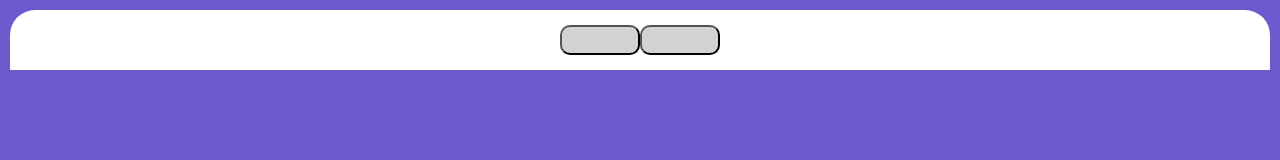
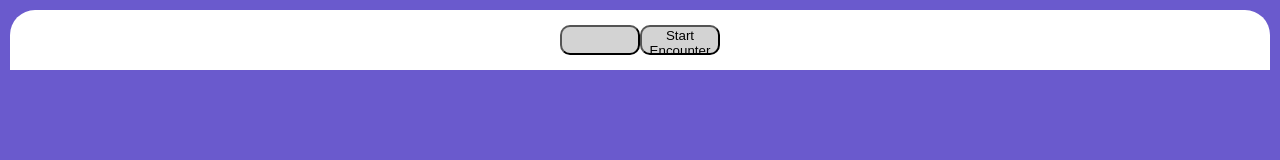
Before and after one commit to lekiy/DeckOfScrying, a React (Create React App) app: page / in a window 1280 px wide. Shown: the top 160 px of the page. Built offline with nearby package versions, Linux system fonts and the light colour scheme.

Commit message:
added rolling initative, and moving through turns

```diff
--- a/public/index.html
+++ b/public/index.html
@@ -28,6 +28,7 @@
   </head>
   <body>
     <noscript>You need to enable JavaScript to run this app.</noscript>
+    <script>console.disableYellowBox = true</script>
     <div id="root"></div>
     <!--
       This HTML file is a template.
--- a/src/component/encounter_tracker/Creature.js
+++ b/src/component/encounter_tracker/Creature.js
@@ -7,7 +7,7 @@ class Creature extends Component {
 
     render(){
         return (
-            <li className='creature'>
+            <li className='creature' style={this.props.active ? {'marginLeft': '-10px'} : {'marginLeft': '10px'}}>
                 <img src={this.props.thumbnail} />
                 <h3>{this.props.name}</h3>
                 <div>
--- a/src/component/encounter_tracker/EncounterTracker.js
+++ b/src/component/encounter_tracker/EncounterTracker.js
@@ -11,7 +11,9 @@ class EncounterTracker extends Component {
         let creature = <Creature thumbnail={process.env.PUBLIC_URL+'/swarm-of-spiders.png'} name='Swarm of Spiders' armor='10' hpMax='7' hpCurrent='7'/>;
         this.state = {
             creaturesList: [],
-            addCreatureModal: false
+            addCreatureModal: false,
+            encounterStarted: false,
+            encounterIndex: 0
         }
 
         this.toggleAddCreatureModal = this.toggleAddCreatureModal.bind(this);
@@ -19,7 +21,8 @@ class EncounterTracker extends Component {
         this.calcHP = this.calcHP.bind(this);
         this.buildImgURL = this.buildImgURL.bind(this);
         this.rollDice = this.rollDice.bind(this);
-        this.startEncounter = this.startEncounter(this);
+        this.startEncounter = this.startEncounter.bind(this);
+        this.nextTurn = this.nextTurn.bind(this);
     }
 
     toggleAddCreatureModal(){
@@ -47,7 +50,25 @@ class EncounterTracker extends Component {
     }
 
     startEncounter() {
+        if(this.state.creaturesList.length > 0){
+            let creatures = this.state.creaturesList.sort((a, b) => a.init - b.init);
+            creatures[0].active = true;
+            this.setState({creaturesList: this.state.creaturesList.sort((a, b) => a.init - b.init), encounterStarted: true});
+            console.log(this.state.encounterIndex);
+        }else{
+            console.log('no creatures in list', this.state.creaturesList);
+        }
 
+    }
+
+    nextTurn() {
+        this.setState({encounterIndex: this.state.encounterIndex+1, creaturesList: this.state.creaturesList.map((creature, i) => {
+            creature.active = false;
+            if(i === this.state.encounterIndex+1){
+                creature.active = true;
+            }
+            return creature;
+        })})
     }
 
     buildImgURL(string){
@@ -88,7 +109,7 @@ class EncounterTracker extends Component {
                 <Toolbar content={
                     <React.Fragment>
                         <button className='add-creature-btn' onClick={this.toggleAddCreatureModal}></button>
-                        <button className='start-encounter-btn' onClick={this.startEncounter}></button>
+                        {this.state.encounterStarted ? <button className='next-turn-btn' onClick={this.nextTurn}>Next Turn</button> : <button className='start-encounter-btn' onClick={this.startEncounter}>Start Encounter</button>}
                     </React.Fragment>
                 } />
                 {/* <form onSubmit={(e) => {
```
Also changed, not shown: 1 other file (tests, documents, lock files or other folders).
